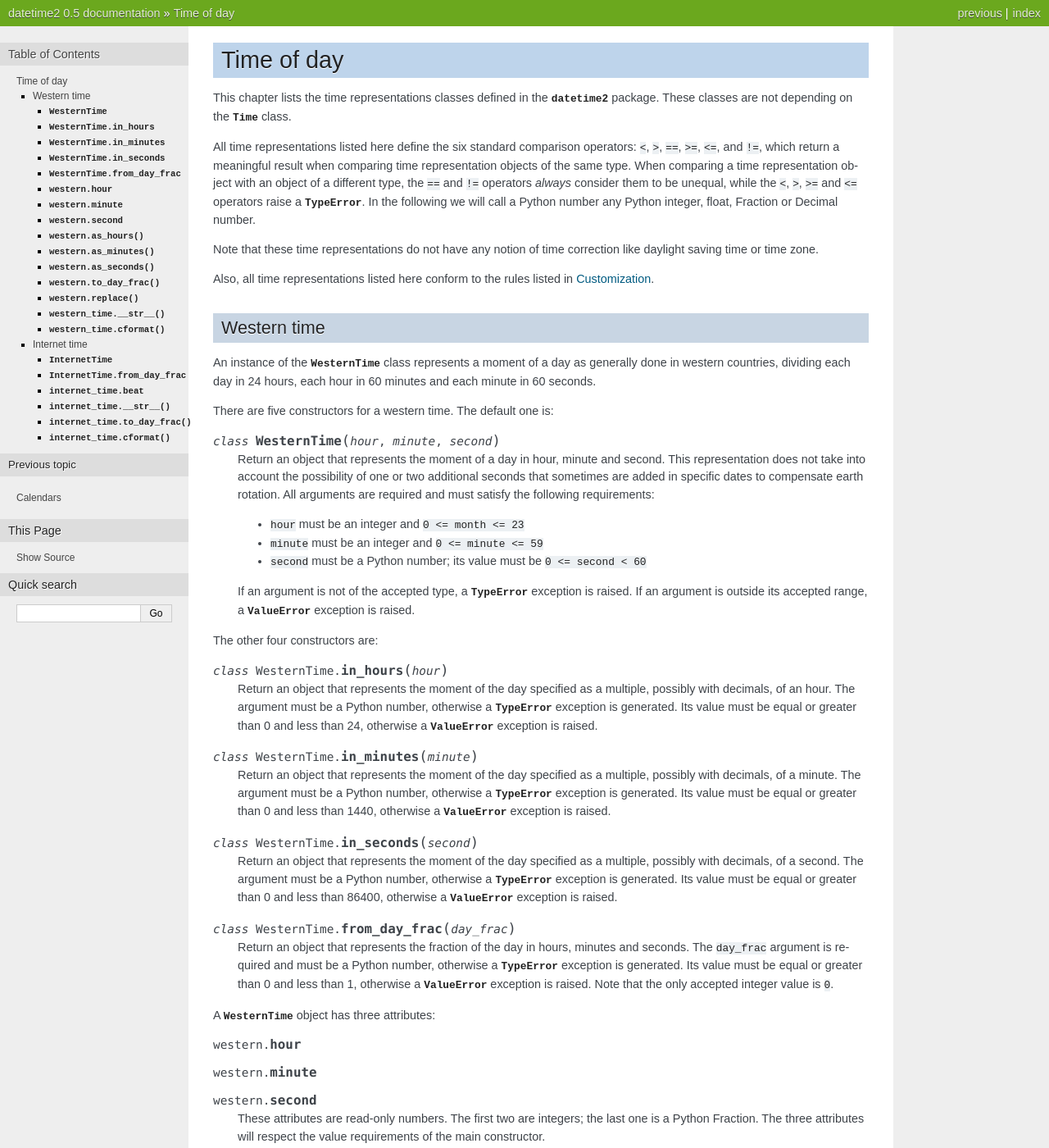
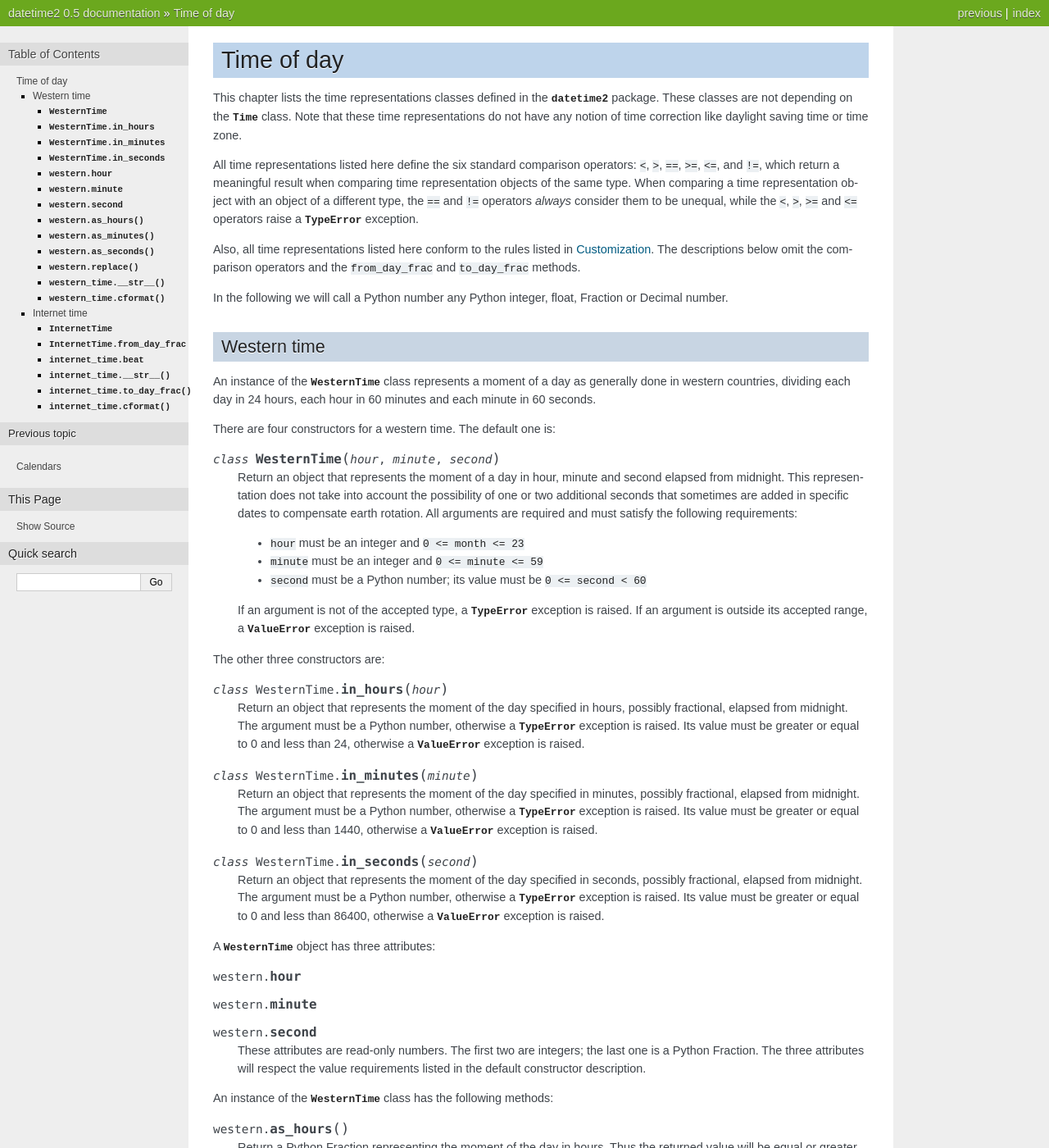
Before and after one commit to fricciardi/datetime2, a Sphinx documentation site: the page built from docs/timeofday.rst, in a window 1280 px wide and 1400 px high. Shown: the whole window at 82% size. Built offline with Sphinx 7.4.7, drawn with Linux system fonts in a browser that asks for light colours; some of the changed text lies outside the part shown.

Commit message:
Completed documentation revision
Revised also documentation for calendars and time representations.

Now all exceptions are "raised", not "generated".

```diff
--- a/docs/interface.rst
+++ b/docs/interface.rst
@@ -181,11 +181,11 @@ All registration methods have the same structure:
    Register the class ``InterfaceClass`` to the corresponding
    :mod:`datetime2` base class, accessing it with the ``access_attribute``
    attribute. If ``access_attribute`` is already defined, an
-   :exc:`AttributeError` exception is generated. If ``access_attribute`` is
-   not a valid identifier, a :exc:`ValueError` exception is generated.
+   :exc:`AttributeError` exception is raised. If ``access_attribute`` is
+   not a valid identifier, a :exc:`ValueError` exception is raised.
 
    ``InterfaceClass`` must have the non-default constructor and conversion
-   method listed above, otherwise a :exc:`TypeError` exception is generated.
+   method listed above, otherwise a :exc:`TypeError` exception is raised.
 
 
 Inner workings
--- a/docs/timeofday.rst
+++ b/docs/timeofday.rst
@@ -11,23 +11,26 @@ Time of day
 
 This chapter lists the time representations classes defined in the
 :mod:`datetime2` package. These classes are not depending on the
-:class:`~datetime2.Time` class.
+:class:`~datetime2.Time` class. Note that these time representations
+do not have any notion of time correction like daylight saving time or
+time zone.
 
 .. TODO: if we will be keeping all time representations on a page, a ToC here will be useful
 
-All time representations listed here define the six standard comparison operators:
-``<``, ``>``, ``==``, ``>=``, ``<=``, and ``!=``, which return a meaningful
-result when comparing time representation objects of the same type. When comparing a
-time representation object with an object of a different type, the ``==`` and ``!=``
-operators *always* consider them to be unequal, while the ``<``, ``>``, ``>=``
-and ``<=`` operators raise a :exc:`TypeError`. In the following we will call a Python
-number any Python integer, float, Fraction or Decimal number.
-
-Note that these time representations do not have any notion of time correction
-like daylight saving time or time zone.
+All time representations listed here define the six standard comparison
+operators: ``<``, ``>``, ``==``, ``>=``, ``<=``, and ``!=``, which return a
+meaningful result when comparing time representation objects of the same
+type. When comparing a time representation object with an object of a
+different type, the ``==`` and ``!=`` operators *always* consider them to be
+unequal, while the ``<``, ``>``, ``>=`` and ``<=`` operators raise a
+:exc:`TypeError` exception.
 
 Also, all time representations listed here conform to the rules listed in
-:ref:`customization`.
+:ref:`customization`. The descriptions below omit the comparison operators
+and the ``from_day_frac`` and ``to_day_frac`` methods.
+
+In the following we will call a Python number any Python integer, float,
+Fraction or Decimal number.
 
 .. _western-time:
 
@@ -38,58 +41,50 @@ An instance of the :class:`WesternTime` class represents a moment of a day as
 generally done in western countries, dividing each day in 24 hours, each hour
 in 60 minutes and each minute in 60 seconds.
 
-There are five constructors for a western time. The default one is:
+There are four constructors for a western time. The default one is:
 
 .. class:: WesternTime(hour, minute, second)
 
    Return an object that represents the moment of a day in hour, minute and
-   second. This representation does not take into account the possibility of
-   one or two additional seconds that sometimes are added in specific dates
-   to compensate earth rotation. All arguments are required and must satisfy
-   the following requirements:
+   second elapsed from midnight. This representation does not take into
+   account the possibility of one or two additional seconds that sometimes
+   are added in specific dates to compensate earth rotation. All arguments
+   are required and must satisfy the following requirements:
 
    * ``hour`` must be an integer and ``0 <= month <= 23``
    * ``minute`` must be an integer and ``0 <= minute <= 59``
    * ``second`` must be a Python number; its value must be ``0 <= second < 60``
 
    If an argument is not of the accepted type, a :exc:`TypeError` exception
-   is raised. If an argument is outside its accepted range, a :exc:`ValueError`
-   exception is raised.
+   is raised. If an argument is outside its accepted range, a
+   :exc:`ValueError` exception is raised.
 
-The other four constructors are:
+The other three constructors are:
 
 .. class:: WesternTime.in_hours(hour)
 
-   Return an object that represents the moment of the day specified as a
-   multiple, possibly with decimals, of an hour. The argument must be a Python
-   number, otherwise a :exc:`TypeError` exception is generated. Its value must
-   be equal or greater than 0 and less than 24, otherwise a :exc:`ValueError`
-   exception is raised.
+   Return an object that represents the moment of the day specified in
+   hours, possibly fractional, elapsed from midnight. The argument must be a
+   Python number, otherwise a :exc:`TypeError` exception is raised. Its
+   value must be greater or equal to 0 and less than 24, otherwise a
+   :exc:`ValueError` exception is raised.
 
 .. class:: WesternTime.in_minutes(minute)
 
-   Return an object that represents the moment of the day specified as a
-   multiple, possibly with decimals, of a minute. The argument must be a Python
-   number, otherwise a :exc:`TypeError` exception is generated. Its value must
-   be equal or greater than 0 and less than 1440, otherwise a :exc:`ValueError`
-   exception is raised.
+   Return an object that represents the moment of the day specified in
+   minutes, possibly fractional, elapsed from midnight. The argument must be
+   a Python number, otherwise a :exc:`TypeError` exception is raised. Its
+   value must be greater or equal to 0 and less than 1440, otherwise a
+   :exc:`ValueError` exception is raised.
 
 .. class:: WesternTime.in_seconds(second)
 
-   Return an object that represents the moment of the day specified as a
-   multiple, possibly with decimals, of a second. The argument must be a Python
-   number, otherwise a :exc:`TypeError` exception is generated. Its value must
-   be equal or greater than 0 and less than 86400, otherwise a :exc:`ValueError`
-   exception is raised.
+   Return an object that represents the moment of the day specified in
+   seconds, possibly fractional, elapsed from midnight. The argument must be
+   a Python number, otherwise a :exc:`TypeError` exception is raised. Its
+   value must be greater or equal to 0 and less than 86400, otherwise a
+   :exc:`ValueError` exception is raised.
 
-.. class:: WesternTime.from_day_frac(day_frac)
-
-   Return an object that represents the fraction of the day in hours,
-   minutes and seconds. The ``day_frac`` argument is required and must be
-   a Python number, otherwise a :exc:`TypeError` exception is generated. Its
-   value must be equal or greater than 0 and less than 1, otherwise a
-   :exc:`ValueError` exception is raised. Note that the only accepted integer
-   value is ``0``.
 
 A :class:`WesternTime` object has three attributes:
 
@@ -101,7 +96,7 @@ A :class:`WesternTime` object has three attributes:
 
    These attributes are read-only numbers. The first two are integers; the
    last one is a Python Fraction. The three attributes will respect the
-   value requirements of the main constructor.
+   value requirements listed in the default constructor description.
 
 An instance of the :class:`WesternTime` class has the following methods:
 
@@ -123,19 +118,12 @@ An instance of the :class:`WesternTime` class has the following methods:
    Thus the returned value will be equal or greater than 0, and less
    than 86400.
 
-.. method:: western.to_day_frac()
-
-   Return a Python Fraction representing the moment of the day in days.
-   Thus the returned value will be equal or greater than 0, and less
-   than 1. For example,
-   ``WesternTime(14, 45, 0).to_day_fraction() == fractions.Fraction(45, 96)``.
-
 .. method:: western.replace(hour, minute, second)
 
    Returns a new :class:`WesternTime` object with the same value, except
    for those parameters given new values by whichever keyword arguments are
    specified. All values are optional; if used, they must respect the
-   requirements of the main constructor, otherwise a :exc:`TypeError` or
+   requirements of the default constructor, otherwise a :exc:`TypeError` or
    :exc:`ValueError` exception is raised. For example:
 
 .. doctest:: western
```
Also changed, not shown: docs/calendars.rst (+12 -39 lines).
